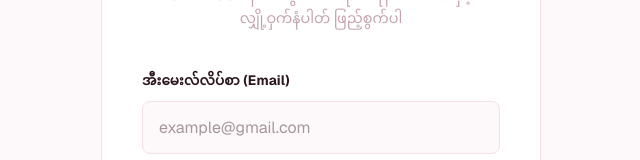
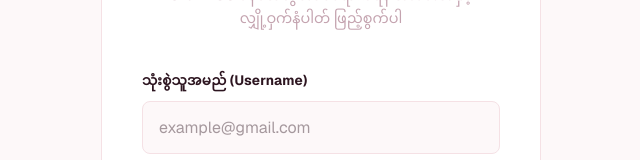
Before and after one commit to aungzawpaingoo/POS_Frontend, a Next.js app: page / in a window 1280 px wide. Shown: the part 301-461 px from the top of the page, without its empty margins (319-959 px from the left). Built offline with nearby package versions, Linux system fonts and the light colour scheme; no server answers.

Commit message:
Update Login.tsx

```diff
--- a/components/Login.tsx
+++ b/components/Login.tsx
@@ -152,7 +152,7 @@ export default function LoginView() {
                 fontSize: '0.85rem'
               }}
             >
-              အီးမေးလ်လိပ်စာ (Email)
+              သုံးစွဲသူအမည် (Username)
             </Typography>
             <TextField
               variant="filled"
```
